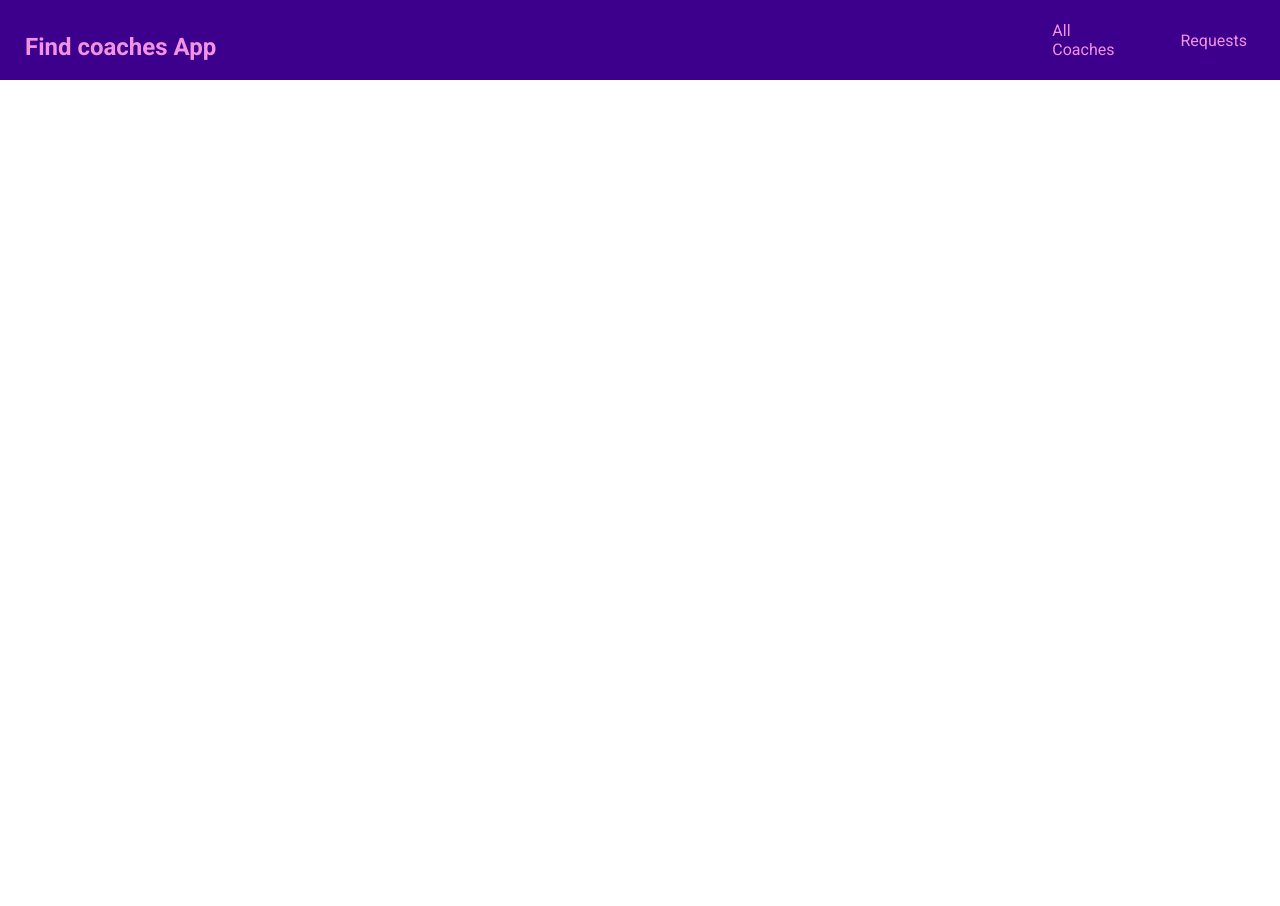
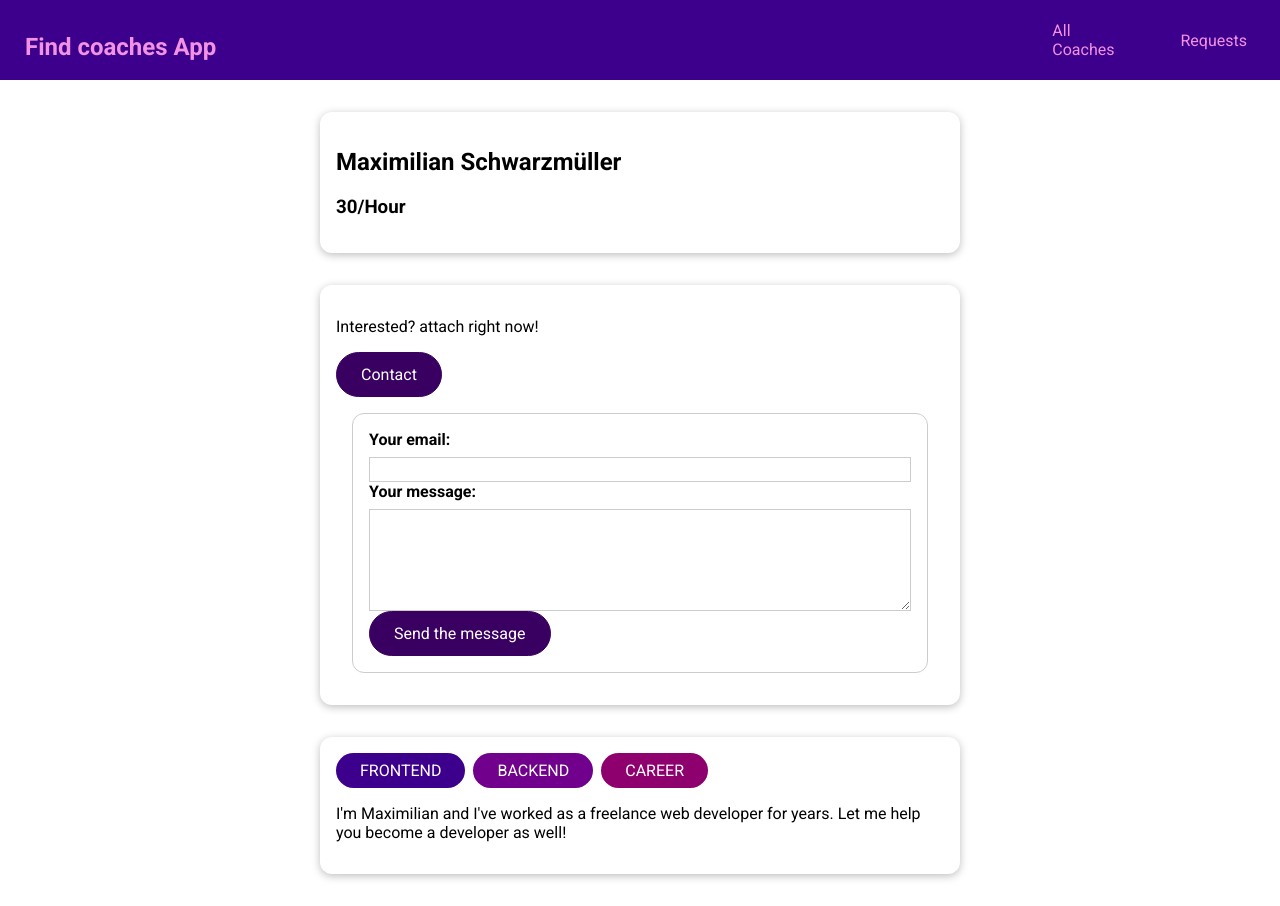
Before and after one commit to Habibsultani/Find, a Vue app: page /coaches/c1/contact in a window 1280 px wide. Before the commit the page ends 800 px from the top, so only its background shows below. Built offline with nearby package versions, Linux system fonts and the light colour scheme.

Commit message:
Contact form

```diff
--- a/src/component/coache/coacheForm.vue
+++ b/src/component/coache/coacheForm.vue
@@ -133,12 +133,14 @@ export default {
     },
     clearValidity(input) {
       this[input].isValid = true;
+      this.formisValid = true;
     },
     submitData() {
       this.formValidation();
       if (!this.formisValid) {
         return;
-      } else {
+      }
+      if (this.formisValid) {
         const dataForm = {
           name: this.firstname.val,
           last: this.lastname.val,
--- a/src/pages/coaches/coachesDetails.vue
+++ b/src/pages/coaches/coachesDetails.vue
@@ -9,7 +9,7 @@
     <base-card>
       <header>
         <p>Interested? attach right now!</p>
-        <base-button link to="contactLink">Contact</base-button>
+        <base-button link :to="contactLink">Contact</base-button>
       </header>
       <router-view></router-view>
     </base-card>
@@ -47,7 +47,7 @@ export default {
       return this.selectedCoache.hourlyRate;
     },
     contactLink() {
-      return this.$route.path + '/' + this.id + '/contact';
+      return this.$route.path + '/contact';
     },
     description() {
       return this.selectedCoache.description;
--- a/src/pages/request/ContactCoaches.vue
+++ b/src/pages/request/ContactCoaches.vue
@@ -1 +1,94 @@
-<template>Contact</template>
+<template>
+  <form @submit.prevent="saveData">
+    <div class="form-controle">
+      <label for="emeil">Your email:</label>
+      <input type="email" id="email" />
+    </div>
+    <div class="form-controle">
+      <label for="message">Your message:</label>
+      <textarea id="message" rows="5"></textarea>
+    </div>
+    <p v-if="!formisValid" class="error">
+      Please write your email and a non-message input.
+    </p>
+    <div class="action">
+      <base-button>Send the message</base-button>
+    </div>
+  </form>
+</template>
+
+<script>
+export default {
+  data() {
+    return {
+      email: '',
+      message: '',
+      formisValid: true,
+    };
+  },
+  methods: {
+    saveData() {
+      this.formisValid = true;
+      if (
+        this.email === '' ||
+        !this.email.includes('@') ||
+        this.message === ''
+      ) {
+        this.formisValid = false;
+        return;
+      }
+      if (this.formisValid) {
+        this.$store.dispatch('addNewData', {
+          email: this.email,
+          message: this.message,
+          userid: this.$route.params.id,
+        });
+      }
+    },
+  },
+};
+</script>
+
+<style scoped>
+form {
+  margin: 1rem;
+  border: 1px solid #ccc;
+  border-radius: 12px;
+  padding: 1rem;
+}
+
+.form-control {
+  margin: 0.5rem 0;
+}
+
+label {
+  font-weight: bold;
+  margin-bottom: 0.5rem;
+  display: block;
+}
+
+input,
+textarea {
+  display: block;
+  width: 100%;
+  font: inherit;
+  border: 1px solid #ccc;
+  padding: 0.15rem;
+}
+
+input:focus,
+textarea:focus {
+  border-color: #3d008d;
+  background-color: #faf6ff;
+  outline: none;
+}
+
+.errors {
+  font-weight: bold;
+  color: red;
+}
+
+.actions {
+  text-align: center;
+}
+</style>
--- a/src/store/index.js
+++ b/src/store/index.js
@@ -1,9 +1,11 @@
 import { createStore } from 'vuex';
 import coachesModule from './modules/coaches/index.js';
+import requestModule from './modules/requests/index.js';
 
 const store = createStore({
   modules: {
     coaches: coachesModule,
+    request: requestModule,
   },
   state() {
     return {
--- /dev/null
+++ b/src/store/modules/requests/actions.js
@@ -0,0 +1,12 @@
+export default {
+  addNewData(context, payload) {
+    const newData = {
+      id: new Date().toISOString(),
+      email: payload.email,
+      message: payload.message,
+      userId: payload.userid,
+    };
+
+    context.commit('addRequest', newData);
+  },
+};
--- /dev/null
+++ b/src/store/modules/requests/getters.js
@@ -0,0 +1 @@
+export default {};
--- /dev/null
+++ b/src/store/modules/requests/index.js
@@ -0,0 +1,14 @@
+import actions from './actions.js';
+import getters from './getters.js';
+import mutations from './mutations.js';
+
+export default {
+  state() {
+    return {
+      requests: [],
+    };
+  },
+  actions,
+  getters,
+  mutations,
+};
--- /dev/null
+++ b/src/store/modules/requests/mutations.js
@@ -0,0 +1,5 @@
+export default {
+  addRequest(state, payload) {
+    return state.requests.push(payload);
+  },
+};
```
Also changed, not shown: src/router.js (+4 -3 lines).
